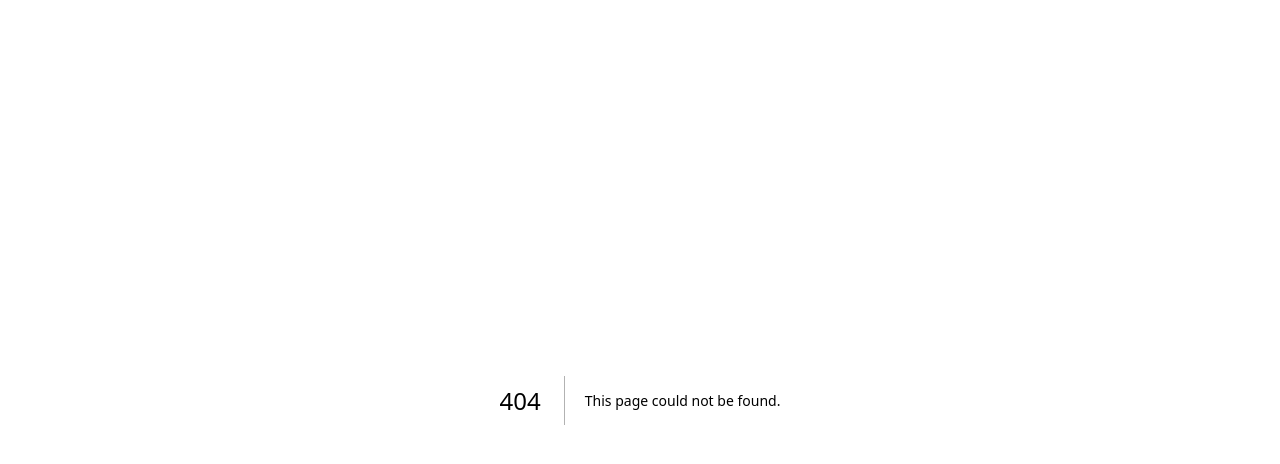
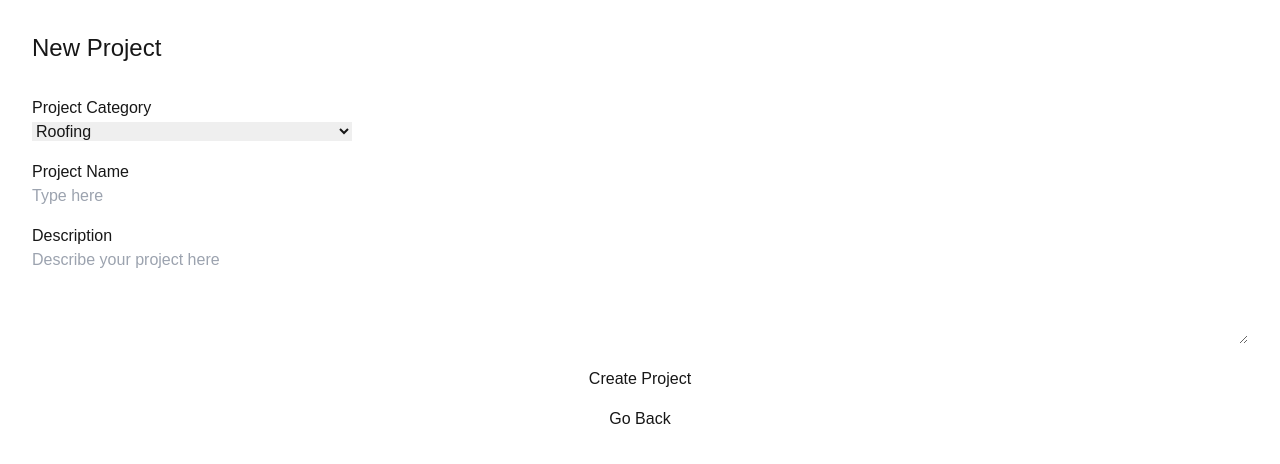
Before and after one commit to Three-Ships/home-services-hub-hackathon, a Next.js app: page /projects in a window 1280 px wide. Before the commit this address had no page. Shown: the top 464 px of the page. Built offline with nearby package versions, Linux system fonts and the light colour scheme.

Commit message:
added create form

```diff
--- a/app/api/projects/route.ts
+++ b/app/api/projects/route.ts
@@ -1,7 +1,7 @@
 import { NextResponse } from "next/server";
 import { randomUUID } from "crypto";
 import { readProjects, writeProject, deleteProject, updateProject } from "@/app/data/data";
-
+import { CATEGORIES } from "@/app/types";
 
 export async function GET() {
   const projects = await readProjects();
@@ -33,7 +33,7 @@ export async function DELETE(req: Request) {
 
 export async function POST(req: Request) {
   const data = await req.json();
-  const { name, description } = data;
+  const { name, description, category } = data;
 
   console.log(req.body);
 
@@ -42,7 +42,9 @@ export async function POST(req: Request) {
     !name ||
     typeof name !== "string" ||
     !description ||
-    typeof description !== "string"
+    typeof description !== "string" ||
+    !category ||
+    CATEGORIES.indexOf(category) === -1
   ) {
     return NextResponse.json(
       { error: "Invalid input. Name and description are required and must be strings." },
@@ -55,6 +57,7 @@ export async function POST(req: Request) {
     id: String(randomUUID()),
     name,
     description,
+    category,
     createdAt: new Date(),
   };
 
--- a/app/data/data.ts
+++ b/app/data/data.ts
@@ -17,6 +17,16 @@ export const readProjects = async (): Promise<Project[]> => {
     } catch (error) {
         console.error(error)
         return []
+    }
+}
+
+export const readProject = async (id: string): Promise<Project|null> => {
+    try {
+        const projects = await readProjects()
+        return projects.find((project) => project.id === id) || null
+    } catch (error) {
+        console.error(error)
+        return null
     }
 }
 
--- a/app/projects/[id]/page.js
+++ b/app/projects/[id]/page.js
@@ -1,10 +1,20 @@
-export default function ProjectPage({ params }) {
+import { readProject } from "@/app/data/data";
+
+export default async function ProjectPage({ params }) {
     const { id } = params;
+
+    const project = await readProject(id);
+
+    if (!project) {
+        return <div><h1>404: Not Found</h1></div>
+    }
 
     return (
         <div>
-            <h1>Project: {id}</h1>
-            <p>Details about project {id} will go here.</p>
+            <h1 className='text-2xl font-bold'>{project.name}<span className='text-gray-300'>{project.id}</span></h1>
+            <p>{project.createdAt}</p>
+            <p>{project.description}</p>
+
         </div>
     );
 }
--- /dev/null
+++ b/app/projects/page.tsx
@@ -0,0 +1,103 @@
+"use client";
+import { useState } from "react";
+import { Category, CATEGORIES } from "../types";
+import { useRouter } from "next/navigation";
+
+const NewProjectPage = () => {
+  return (
+    <div className="flex flex-col p-8 gap-8">
+      <h1 className="text-2xl">New Project</h1>
+      <NewProjectForm />
+    </div>
+  );
+};
+
+const NewProjectForm = () => {
+  const [name, setName] = useState("");
+  const [description, setDescription] = useState("");
+  const [category, setCategory] = useState<Category>("Roofing");
+
+  const router = useRouter();
+
+  const handleSubmit = async (event: React.FormEvent) => {
+    event.preventDefault();
+    const response = await fetch("/api/projects", {
+      method: "POST",
+      headers: {
+        "Content-Type": "application/json",
+      },
+      body: JSON.stringify({ name, description, category }),
+    });
+    if (response.ok) {
+      const project = await response.json();
+      alert("Project created successfully!");
+      setName("");
+      setDescription("");
+      setCategory("Roofing");
+      router.push(`/projects/${project.id}`);
+    } else {
+      alert("Failed to create project.");
+    }
+  };
+
+  return (
+    <form onSubmit={handleSubmit} className="flex flex-col gap-4">
+      <label className="form-control w-full max-w-xs ">
+        <div className="label">
+          <span className="label-text">Project Category</span>
+        </div>
+        <select
+          className="select select-bordered w-full"
+          value={category}
+          onChange={(event) => setCategory(event.target.value as Category)}
+        >
+          <option disabled selected>
+            Pick one
+          </option>
+          {Object.values(CATEGORIES).map((category) => (
+            <option key={category} value={category}>
+              {category}
+            </option>
+          ))}
+        </select>
+      </label>
+
+      <label className="form-control w-full max-w-xs">
+        <div className="label">
+          <span className="label-text">Project Name</span>
+        </div>
+        <input
+          type="text"
+          value={name}
+          onChange={(event) => setName(event.target.value)}
+          placeholder="Type here"
+          className="input input-bordered w-full max-w-xs"
+        />
+      </label>
+
+      <label className="form-control">
+        <div className="label">
+          <span className="label-text">Description</span>
+        </div>
+        <textarea
+          value={description}
+          onChange={(event) => setDescription(event.target.value)}
+          className="textarea textarea-bordered h-24 w-full"
+          placeholder="Describe your project here"
+        ></textarea>
+      </label>
+      <button type="submit" className="btn btn-primary">
+        Create Project
+      </button>
+      <button
+        type="button"
+        onClick={() => window.history.back()}
+        className="btn btn-secondary"
+      >
+        Go Back
+      </button>
+    </form>
+  );
+};
+
+export default NewProjectPage;
--- a/app/types/index.ts
+++ b/app/types/index.ts
@@ -1,6 +1,11 @@
+export const CATEGORIES = ["Roofing", "Siding", "Windows", "Gutters", "Painting", "Other"] as const;
+
+export type Category = typeof CATEGORIES[number];
+
 export default interface Project {
   id: string;
   name: string;
+  category: Category
   description: string;
   createdAt: Date;
   updatedAt?: Date;
```
Also changed, not shown: app/data/database.json (+8 -9 lines).
